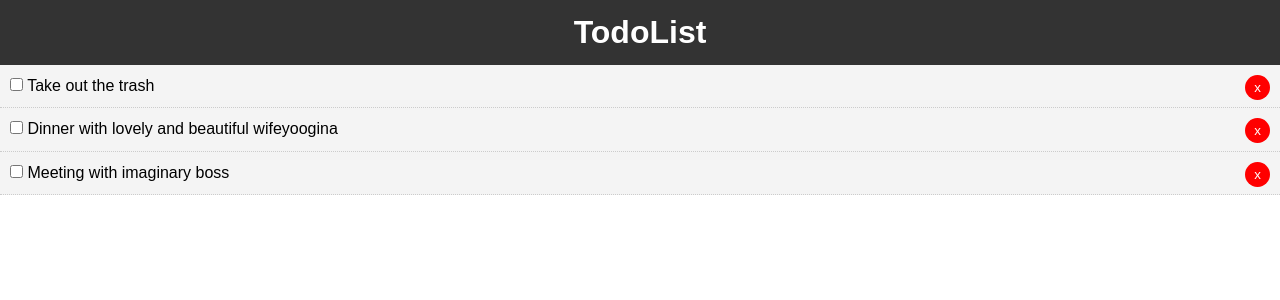
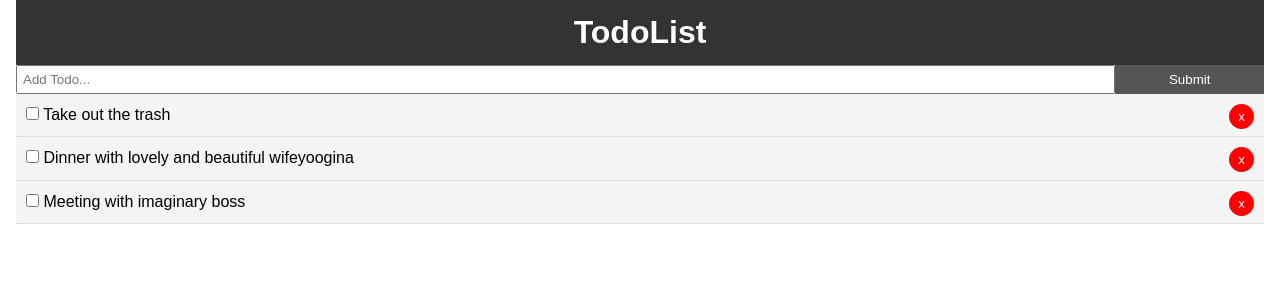
Before and after one commit to michaelpearsun/todoapp, a React (Create React App) app: page / in a window 1280 px wide. Shown: the top 300 px of the page. Built offline with nearby package versions, Linux system fonts and the light colour scheme.

Commit message:
Header and AddTodo Styling

```diff
--- a/src/App.css
+++ b/src/App.css
@@ -13,3 +13,20 @@
   color: #333;
   text-decoration: none;
 }
+
+.container{
+  padding:0 1rem;
+}
+
+.btn {
+  display: inline-block;
+  border: none;
+  background: #555;
+  color: #fff;
+  padding: 7px 20px;
+  cursor: pointer;
+}
+
+.btn:hover {
+  background: #666;
+}
--- a/src/App.js
+++ b/src/App.js
@@ -1,6 +1,7 @@
 import React, { Component } from 'react';
-import Header from './components/layout/Header'
-import Todos from './components/Todos'
+import Header from './components/layout/Header';
+import Todos from './components/Todos';
+import AddTodo from './components/AddTodo';
 import './App.css';
 
 class App extends Component {
@@ -43,9 +44,13 @@
   render() {
     return (
       <div className="App">
-        <Header />
-        <Todos todos={this.state.todos} markComplete={this.markComplete} delTodo={this.delTodo} />
+        <div className="container">
+          <Header />
+          <AddTodo />
+          <Todos todos={this.state.todos} markComplete={this.markComplete} delTodo={this.delTodo} />
+        </div>
       </div>
+
     );
   }
 }
--- /dev/null
+++ b/src/components/AddTodo.js
@@ -0,0 +1,24 @@
+import React, { Component } from 'react'
+
+export class AddTodo extends Component {
+    render() {
+        return (
+            <form style={{ display: "flex"}}>
+                <input
+                    type="text"
+                    name="title"
+                    style={{ flex: "10", padding: "5px" }}
+                    placeholder="Add Todo..."
+                />
+                <input
+                    type="submit"
+                    name="submit"
+                    className="btn"
+                    style={{flex: "1"}}
+                />
+            </form>
+        )
+    }
+}
+
+export default AddTodo
```
